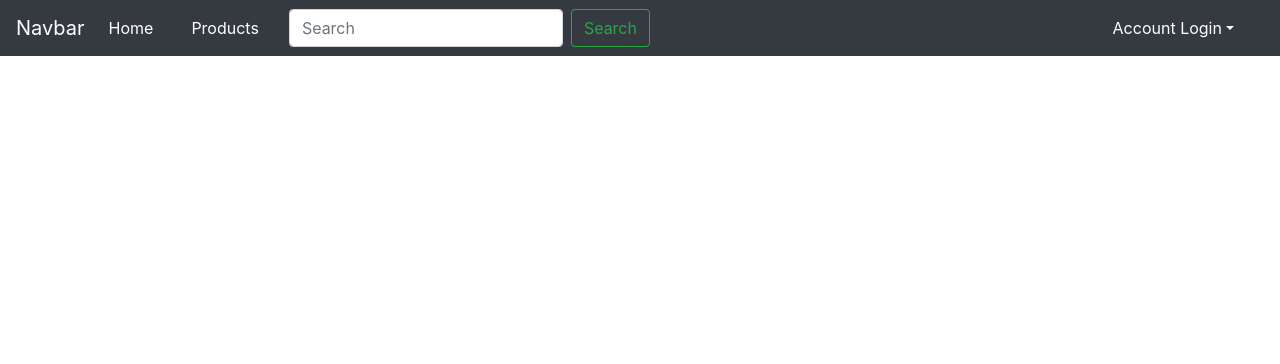
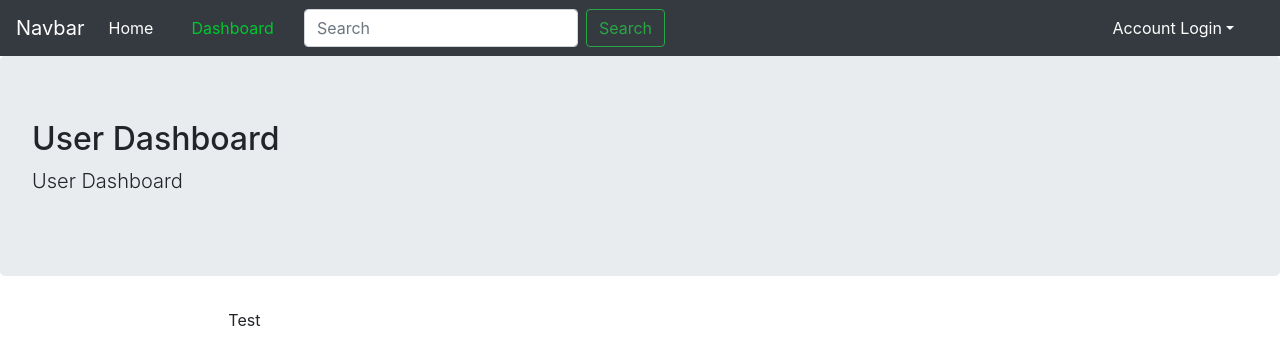
Before and after one commit to gavrilciunterei/ecommerce-front, a React (Create React App) app: page /dashboard in a window 1280 px wide. Shown: the top 364 px of the page. Built offline with nearby package versions, Linux system fonts and the light colour scheme; sample sign-in values are in the browser's storage.

Commit message:
Private route for authenticated with reactRouter

```diff
--- a/src/Routes.js
+++ b/src/Routes.js
@@ -4,15 +4,18 @@ import Signup from './pages/SignUp/Signup';
 import Signin from './pages/SignIn/Signin';
 import Home from './pages/Home/Home';
 import Menu from './components/Menu/Menu';
+import UserDashboard from './pages/UserDashboard/UserDashboard';
+import PrivateRoute from './components/PrivateRoute/PrivateRoute';
 
 const Routes = () => {
   return (
     <BrowserRouter>
       <Menu />
       <Switch>
-        <Route path="/signin" exact component={Signin} />
-        <Route path="/signup" exact component={Signup} />
+        <Route path="/signin" component={Signin} />
+        <Route path="/signup" component={Signup} />
         <Route path="/" exact component={Home} />
+        <PrivateRoute path="/dashboard" component={UserDashboard} />
       </Switch>
     </BrowserRouter>
   );
--- a/src/components/Menu/Menu.js
+++ b/src/components/Menu/Menu.js
@@ -24,7 +24,7 @@ const Menu = ({ history }) => {
 
       <div class="collapse navbar-collapse" id="navbarSupportedContent">
         <ul class="navbar-nav mr-auto">
-          <li class="nav-item active">
+          <li class="nav-item">
             <NavLink
               className="nav-link link"
               activeClassName="selected"
@@ -34,13 +34,14 @@ const Menu = ({ history }) => {
               Home
             </NavLink>
           </li>
-          <li class="nav-item active">
+
+          <li class="nav-item">
             <NavLink
               className="nav-link link"
               activeClassName="selected"
-              to="/products"
+              to="/dashboard"
             >
-              Products
+              Dashboard
             </NavLink>
           </li>
 
--- /dev/null
+++ b/src/components/PrivateRoute/PrivateRoute.js
@@ -0,0 +1,21 @@
+import React from 'react';
+import { Route, Redirect } from 'react-router-dom';
+import { isAuthenticated } from '../../hoc/Authentication';
+
+// Redirects auth if you are not login
+const PrivateRoute = ({ component: Component, ...rest }) => (
+  <Route
+    {...rest}
+    render={(props) =>
+      isAuthenticated() ? (
+        <Component {...props} />
+      ) : (
+        <Redirect
+          to={{ pathname: '/signin', state: { from: props.location } }}
+        />
+      )
+    }
+  />
+);
+
+export default PrivateRoute;
--- /dev/null
+++ b/src/pages/UserDashboard/UserDashboard.js
@@ -0,0 +1,18 @@
+import React from 'react';
+import Layout from '../../components/Layout/Layout';
+
+const UserDashboard = () => {
+  return (
+    <div>
+      <Layout
+        title="User Dashboard"
+        description="User Dashboard"
+        className="container col-md-8 offset-md-2"
+      >
+        Test
+      </Layout>
+    </div>
+  );
+};
+
+export default UserDashboard;
```
